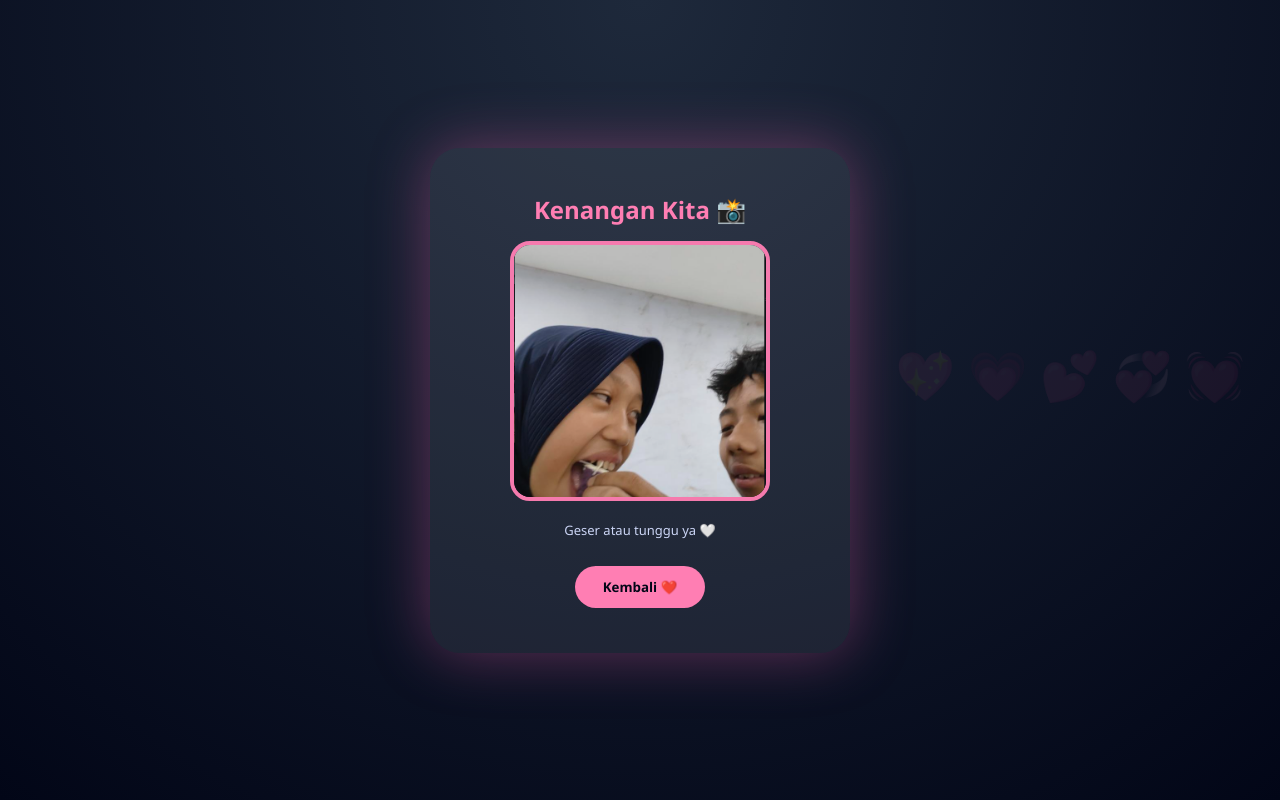
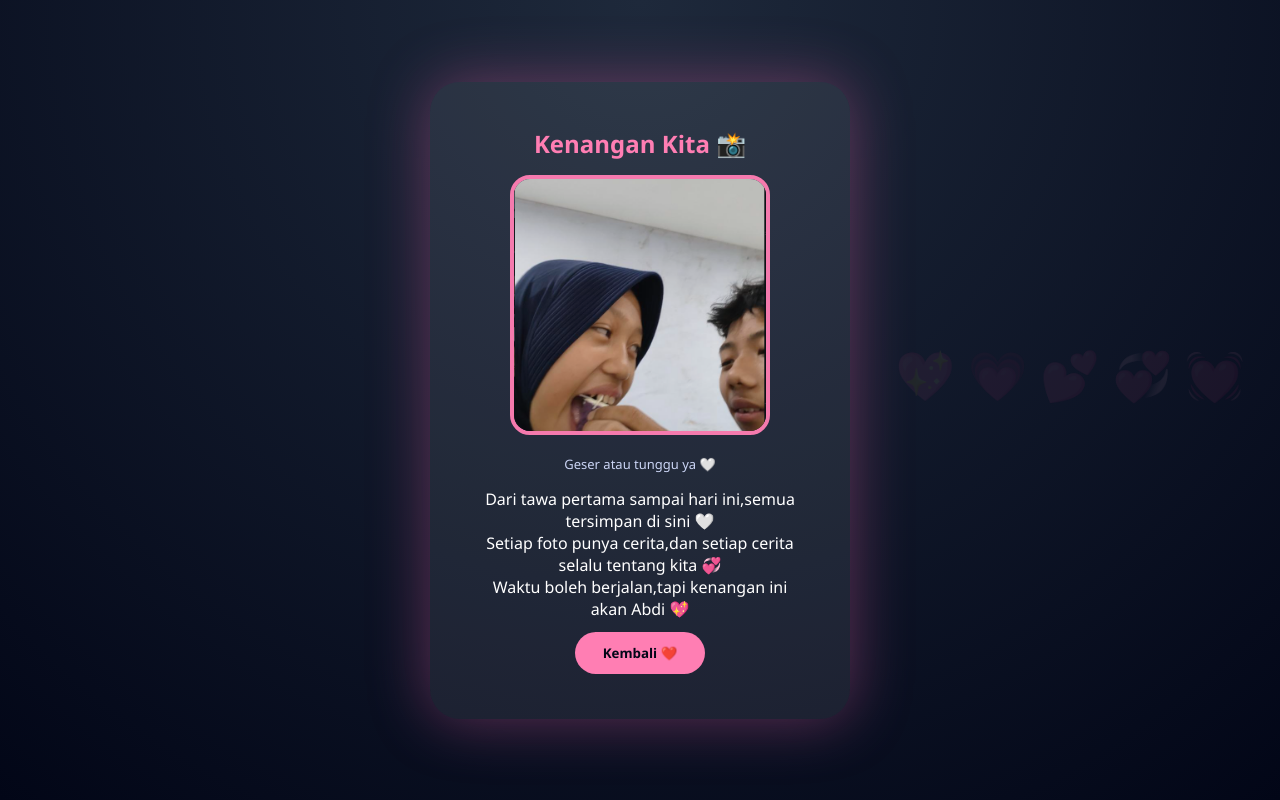
Before and after one commit to dikaa093/Anniversary-LyanBibil, a plain HTML site: page index.html in a window 1280 px wide. Both pictures are taken after a click on the button "Lihat foto-foto kita yuk 📸". Shown: the top 800 px of the page. Drawn offline with Linux system fonts and the light colour scheme.

Commit message:
Enhance gallery with sentimental text
Added additional sentimental paragraphs to the gallery section.

```diff
--- a/index.html
+++ b/index.html
@@ -42,6 +42,9 @@
     </div>
 
     <p class="hint">Geser atau tunggu ya 🤍</p>
+    <p>Dari tawa pertama sampai hari ini,semua tersimpan di sini 🤍</p>
+        <p>Setiap foto punya cerita,dan setiap cerita selalu tentang kita 💞</p>
+        <p>Waktu boleh berjalan,tapi kenangan ini akan Abdi 💖</p>
     <button onclick="closeGallery()">Kembali ❤️</button>
 </div>
 
```
